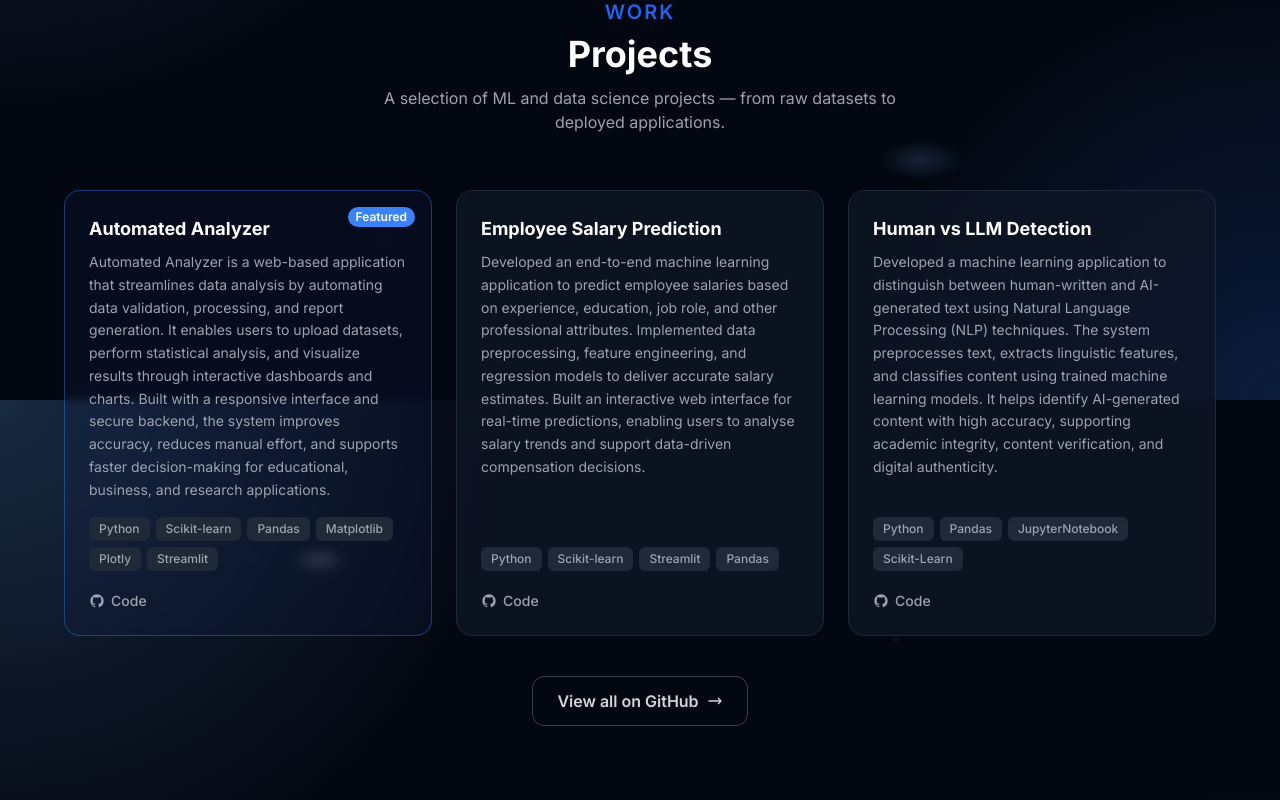
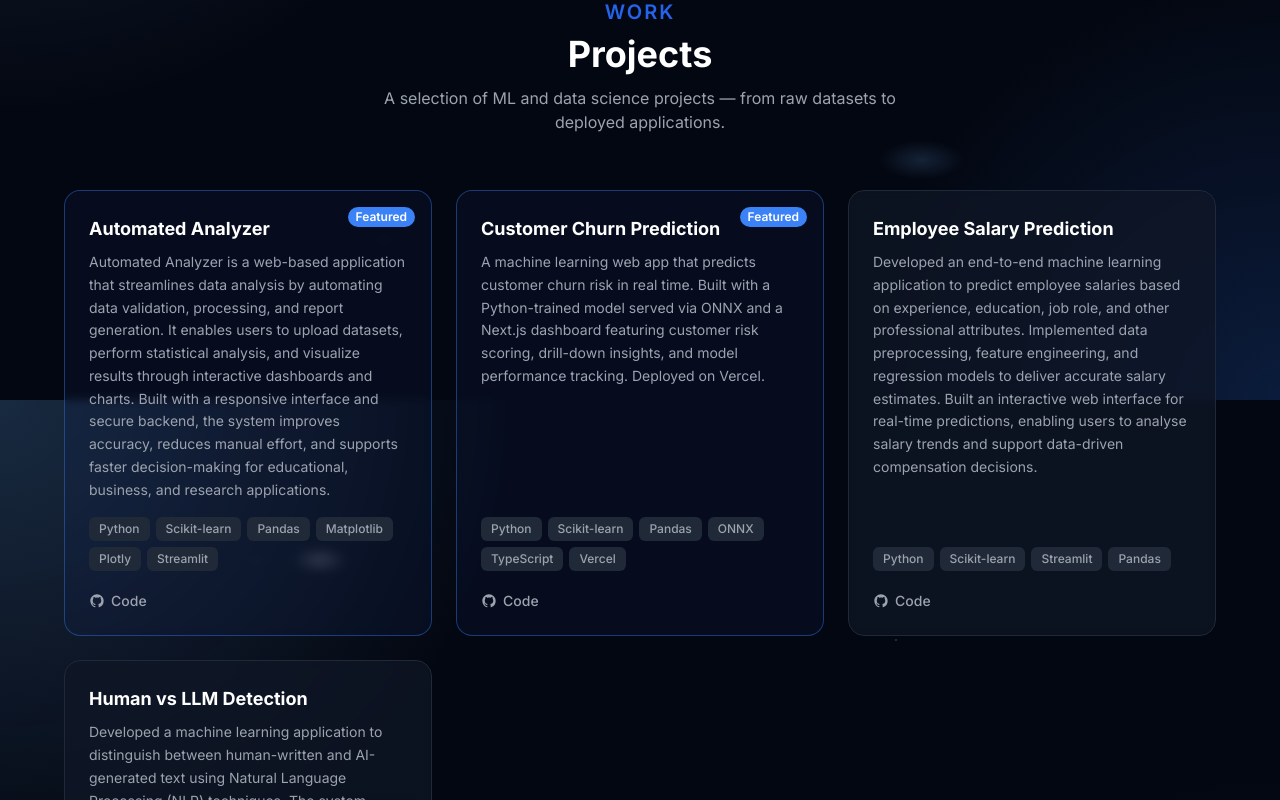
Before and after one commit to kattziee/Portfolio, a Next.js app: page / in a window 1280 px wide. Shown: the part 2000-2800 px from the top of the page. Built offline with nearby package versions, Linux system fonts and the light colour scheme.

Commit message:
Update Projects.tsx

```diff
--- a/components/Projects.tsx
+++ b/components/Projects.tsx
@@ -7,6 +7,14 @@ const projects = [
     description:
       "Automated Analyzer is a web-based application that streamlines data analysis by automating data validation, processing, and report generation. It enables users to upload datasets, perform statistical analysis, and visualize results through interactive dashboards and charts. Built with a responsive interface and secure backend, the system improves accuracy, reduces manual effort, and supports faster decision-making for educational, business, and research applications.",
     tech: ["Python", "Scikit-learn", "Pandas", "Matplotlib", "Plotly", "Streamlit"],
+    demo: null,
+    highlight: true,
+  },
+  {
+   title: "Customer Churn Prediction",
+    description:
+      "A machine learning web app that predicts customer churn risk in real time. Built with a Python-trained model served via ONNX and a Next.js dashboard featuring customer risk scoring, drill-down insights, and model performance tracking. Deployed on Vercel.",
+    tech: ["Python", "Scikit-learn", "Pandas", "ONNX", "TypeScript", "Vercel"],
     demo: null,
     highlight: true,
   },
```
